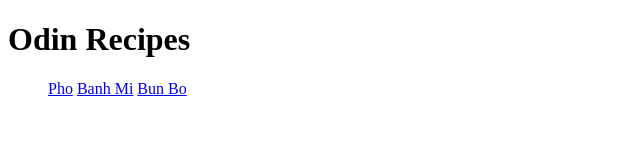
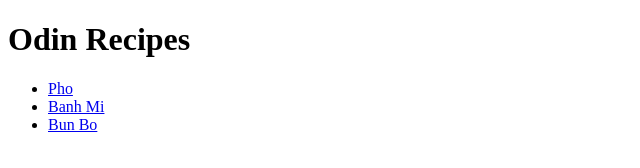
Before and after one commit to mid1224/odin-recipes, a plain HTML site: page index.html in a window 1280 px wide. Shown: the whole page, without its empty margins (0-640 px from the left). Drawn offline with Linux system fonts and the light colour scheme.

Commit message:
Add missing '<li>' in <ul> in index.html

```diff
--- a/index.html
+++ b/index.html
@@ -8,9 +8,9 @@
 <body>
     <h1>Odin Recipes</h1>
     <ul>
-        <a href="./recipes/pho.html" target="_blank" rel="noopener noreferrer">Pho</a>
-        <a href="./recipes/banh-mi.html" target="_blank" rel="noopener noreferrer">Banh Mi</a>
-        <a href="./recipes/bun-bo.html" target="_blank" rel="noopener noreferrer">Bun Bo</a>
+        <li><a href="./recipes/pho.html" target="_blank" rel="noopener noreferrer">Pho</a></li>
+        <li><a href="./recipes/banh-mi.html" target="_blank" rel="noopener noreferrer">Banh Mi</a></li>
+        <li><a href="./recipes/bun-bo.html" target="_blank" rel="noopener noreferrer">Bun Bo</a></li>
     </ul>
 </body>
 </html>
```
